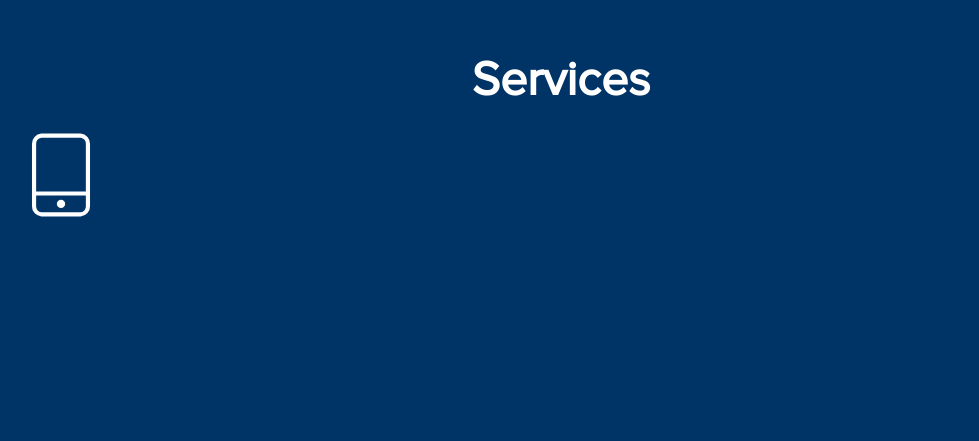
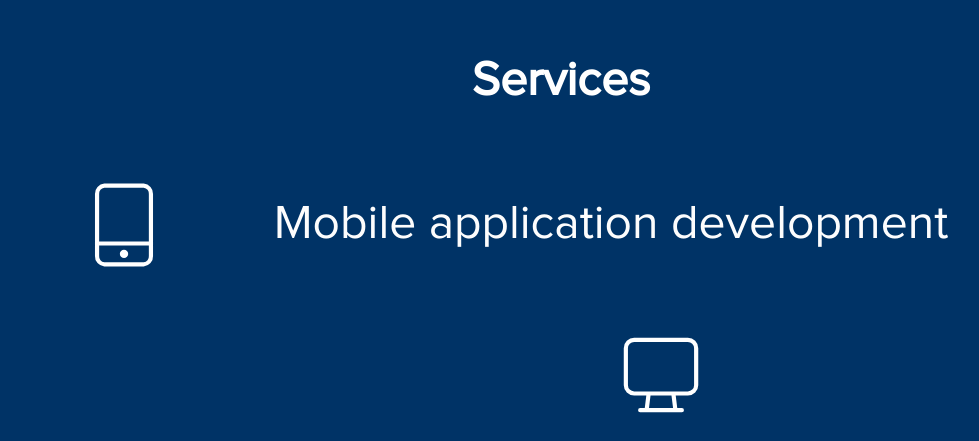
Before and after one commit to sharpk1/landing-page, a React (Create React App) app: page / in a window 1280 px wide. Shown: the part 951-1392 px from the top of the page, without its empty margins (79-1058 px from the left). Before the commit the page ends 1195 px from the top, so only its background shows below. Built offline with nearby package versions, Linux system fonts and the light colour scheme.

Commit message:
add animations

```diff
--- a/src/MainPage.css
+++ b/src/MainPage.css
@@ -0,0 +1,14 @@
+.slide-item {
+    display: flex;
+    justify-content: center;
+    margin-top: 50px;
+  }
+
+  .mobile-text {
+    opacity: 0;
+    transition: opacity 0.5s ease;
+  }
+
+  .fade-in .mobile-text {
+    opacity: 1;
+  }
--- a/src/MainPage.jsx
+++ b/src/MainPage.jsx
@@ -1,4 +1,4 @@
-import React, { useEffect, useState } from "react";
+import React, { useEffect, useState, useRef } from "react";
 import MouseScroll from "./MouseScroll";
 import Navbar from "./Navbar";
 import { Element } from "react-scroll";
@@ -9,10 +9,43 @@ import "./MainPage.css"; // Import your custom CSS file
 
 const MainPage = () => {
   const [fadeIn, setFadeIn] = useState(false);
-  const [showIcons, setShowIcons] = useState(false);
+  const [showMobileText, setShowMobileText] = useState(false);
+  const [showMonitorIcon, setShowMonitorIcon] = useState(false);
+
+  const monitorRef = useRef(null);
 
   useEffect(() => {
     setFadeIn(true);
+  }, []);
+
+  useEffect(() => {
+    const handleScroll = () => {
+      const monitorIcon = document.getElementById("monitor-icon");
+
+      if (monitorIcon) {
+        const rect = monitorIcon.getBoundingClientRect();
+        const isVisible =
+          rect.top >= 0 &&
+          rect.bottom <=
+            (window.innerHeight || document.documentElement.clientHeight);
+
+        setShowMonitorIcon(isVisible);
+      }
+      const monitorElement = monitorRef.current;
+
+      if (monitorElement) {
+        const rect = monitorElement.getBoundingClientRect();
+        const isVisible =
+          rect.top >= 0 &&
+          rect.bottom <=
+            (window.innerHeight || document.documentElement.clientHeight);
+
+        setShowMonitorIcon(isVisible);
+      }
+    };
+
+    window.addEventListener("scroll", handleScroll);
+    return () => window.removeEventListener("scroll", handleScroll);
   }, []);
 
   useEffect(() => {
@@ -26,7 +59,7 @@ const MainPage = () => {
           rect.bottom <=
             (window.innerHeight || document.documentElement.clientHeight);
 
-        setShowIcons(isVisible);
+        setShowMobileText(isVisible);
       }
     };
 
@@ -80,10 +113,13 @@ const MainPage = () => {
               color="white"
               size={100}
               style={{
-                transform: showIcons ? "translateX(-500px)" : "translateX(0)",
+                transform: showMobileText ? "translateX(-100px)" : "translateX(0)",
                 transition: "transform 0.5s",
               }}
             />
+            {showMobileText && (
+              <div style={{marginTop: '25px'}} className="main-page-title fade-in">Mobile application development</div>
+            )}
           </div>
           {/* <div className="slide-item">
             <CiMonitor color="white" size={100} />
@@ -99,6 +135,14 @@ const MainPage = () => {
             <CiDatabase color="white" size={100} />
           </div> */}
         </div>
+        <div>
+        <div className="slide-item"  ref={monitorRef}>
+            <CiMonitor color="white" size={100}   style={{
+                transform: showMonitorIcon ? "translateX(100px)" : "translateX(0)",
+                transition: "transform 0.5s",
+              }}/>
+          </div>
+        </div>
         <br />
       </Element>
     </>
```
